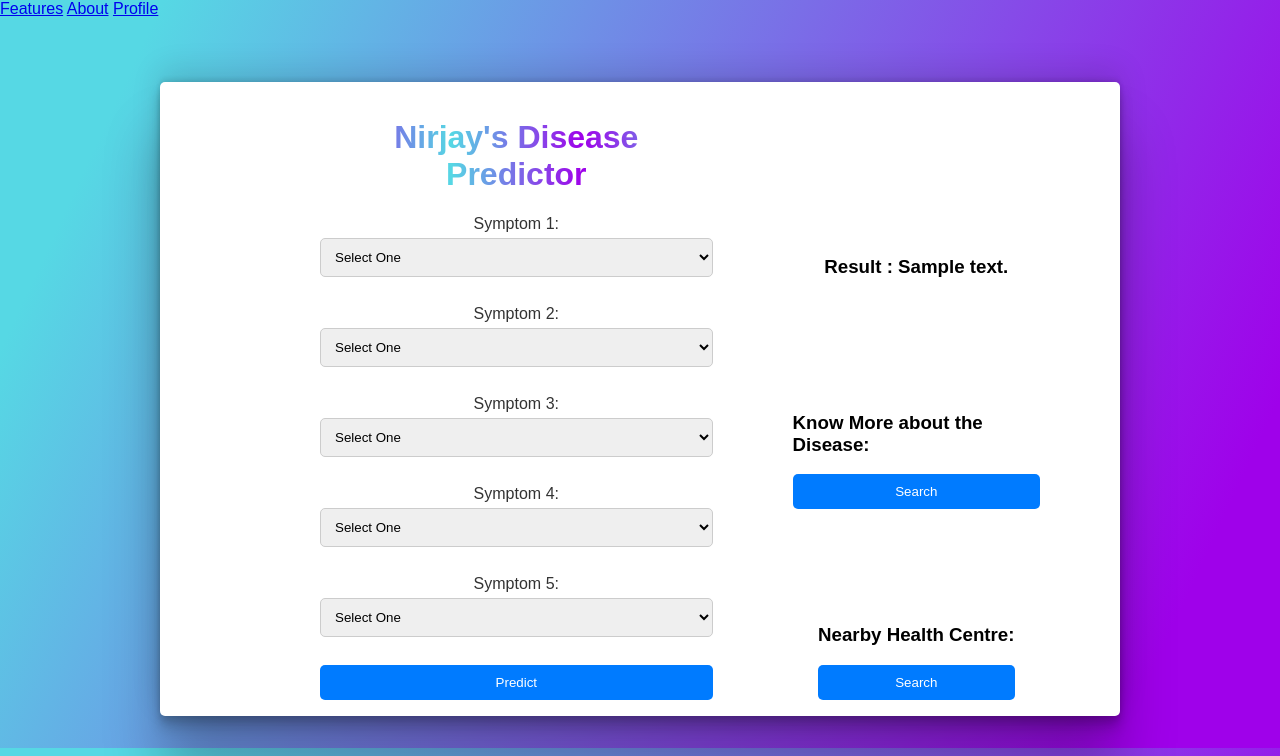
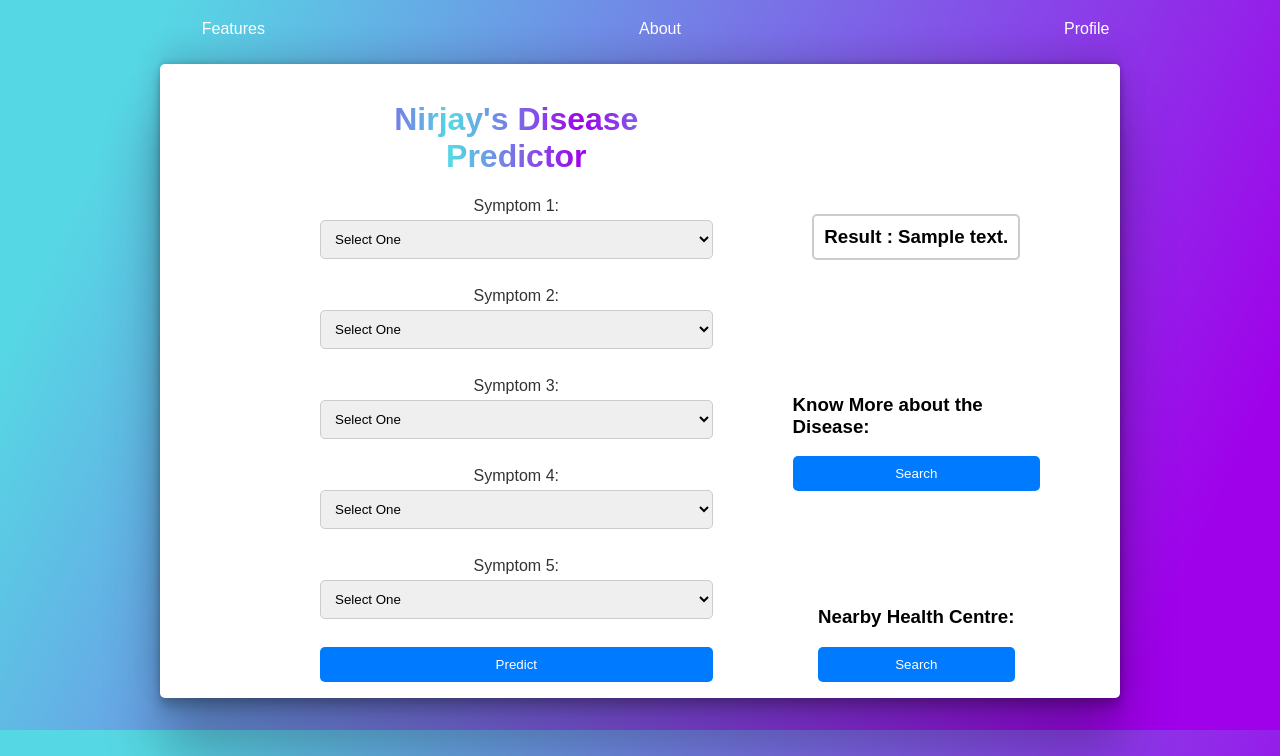
Before and after one commit to nrv28/Disease-Predictor, a Flask app: template templates/main.html in a window 1280 px wide. Shown: the top 756 px of the page. Run offline with Flask 3, Linux system fonts and the light colour scheme; the template is opened without the code that fills it: most values are stand-ins (such as "Sample title", 1, 10 or a date in 2020); parts of the project's set-up code (start-up, migrations or seed data) failed here and were passed over.

Commit message:
Add files via upload

```diff
--- a/static/css/design.css
+++ b/static/css/design.css
@@ -76,4 +76,29 @@ button:hover {
 
 #result {
     text-align: center;
+    border: 2px solid #ccc;
+    padding: 10px;
+    border-radius: 5px;
+    width: fit-content;
 }
+
+.navbar {
+            background-color: transparent;
+            padding: 20px;
+            position: fixed;
+            top: 0;
+            left: 0;
+            width: 100%;
+            z-index: 999;
+            display: flex;
+            justify-content: space-between;
+            align-items: center;
+}
+
+
+.navbar a {
+            color: white;
+            text-decoration: none;
+            flex: 1; /* Distribute remaining space equally among all links */
+            text-align: center;
+}
```
